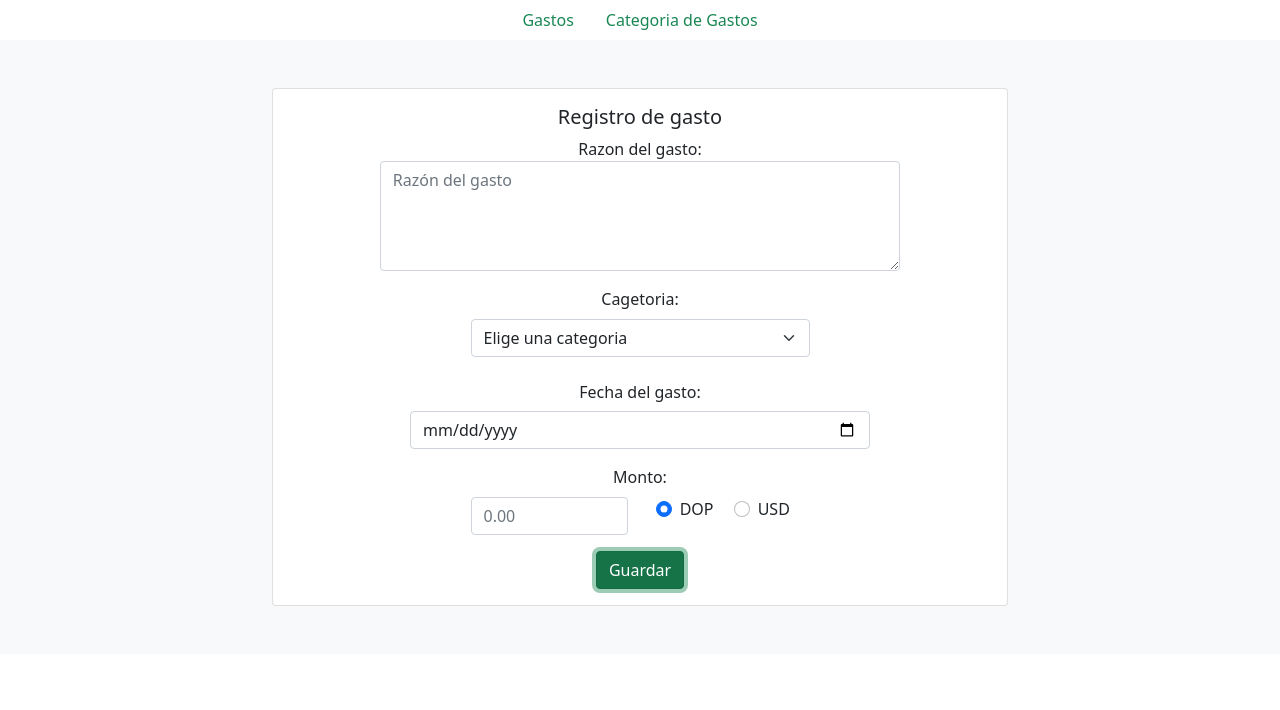
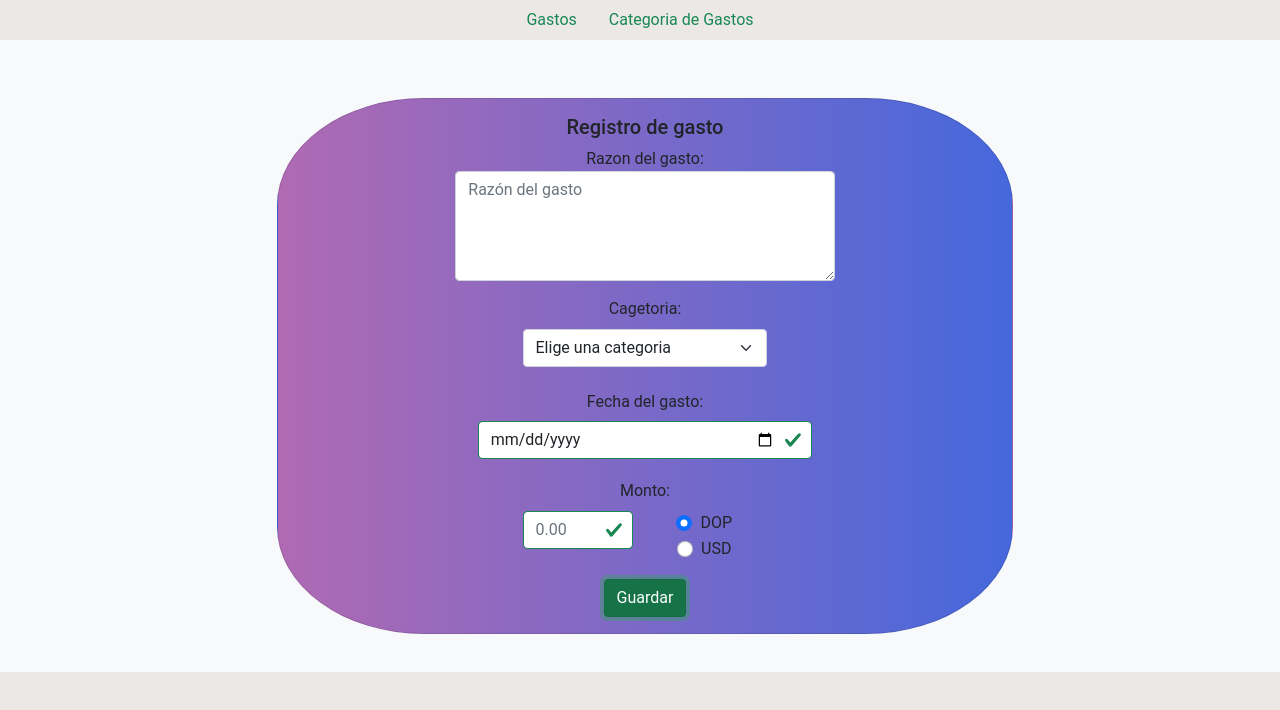
Before and after one commit to eacc/DiplomadoJavascript-Eddy-Cespedes, a plain HTML site: page proyecto/mis-gastos.html in a window 1280 px wide. Both pictures are taken after typing "Sample", "2020-01-15", "5" into the empty fields and a click on the button "Guardar". Drawn offline with nearby package versions, Linux system fonts and the light colour scheme.

Commit message:
Proyecto Final

```diff
--- /dev/null
+++ b/proyecto/assets/css/Finalcss.css
@@ -0,0 +1,38 @@
+@import url("https://cdn.jsdelivr.net/npm/bootstrap-icons@1.5.0/font/bootstrap-icons.css");
+
+body {
+    background: #ece8e5;
+    font-family: "Roboto", sans-serif;
+    margin: 0;
+    padding: 0;
+}
+
+.top-bar {
+    float: left;
+    width: 90%;
+    padding: 5%
+}
+
+.container-fluid {
+    background: -webkit-linear-gradient(to right, #B06AB3, #4568DC);
+    background: linear-gradient(to right, #B06AB3, #4568DC);
+    align-items: center;
+}
+
+.navbar-toggler{
+    background-color: #B06AB3;
+}
+
+.card{
+    background: -webkit-linear-gradient(to right, #B06AB3, #4568DC);
+    background: linear-gradient(to right, #B06AB3, #4568DC);
+    border-radius: 50%;
+    top: 20px;
+    right: -40px;
+    border-radius: 20%;
+    top: 10px;
+    right: -5px;
+    align-items: center;
+    display: flex;
+    justify-content: center;
+}
--- a/proyecto/assets/js/mis-gastos.js
+++ b/proyecto/assets/js/mis-gastos.js
@@ -7,10 +7,21 @@ window.addEventListener('load', event => {
 
         let descripcion = event.target.elements['descripcion'].value;
         let monto = event.target.elements['monto'].value;
+        let fecha = event.target.elements['fecha'].value;
 
-        if (descripcion.length === 0 && monto.length === 0) {
+        console.log(fecha)
+
+        if (descripcion.length === 0) {
             setInvalid(
                 event.target.elements['descripcion'],
+                "Este campo es obligatorio"
+            )
+            return;
+        }
+
+        if (fecha.length === 0) {
+            setInvalid(
+                event.target.elements['fecha'],
                 "Este campo es obligatorio"
             )
             return;
@@ -24,8 +35,11 @@ window.addEventListener('load', event => {
             return;
         }
 
+
+
         removeInvalid(event.target.elements['descripcion'])
         removeInvalid(event.target.elements['monto'])
+        removeInvalid(event.target.elements['fecha'])
 
         let gasto = {
             descripcion: event.target.elements['descripcion'].value,
@@ -48,6 +62,23 @@ window.addEventListener('load', event => {
             setValid(event.target, 'Validacion correcta')
         })
 
-    console.log(renderizarCategorias())
+    document.getElementById("fecha")
+        .addEventListener('change', event => {
+            // Remove el mensaje de error
+            removeInvalid(event.target)
+
+            setValid(event.target, 'Validacion correcta')
+        })
+
+    document.getElementById("monto")
+        .addEventListener('change', event => {
+            // Remove el mensaje de error
+            removeInvalid(event.target)
+
+            setValid(event.target, 'Validacion correcta')
+        })
+
+
+    renderizarCategorias()
 
 })
--- a/proyecto/mis-gastos.html
+++ b/proyecto/mis-gastos.html
@@ -8,6 +8,7 @@
   <title>Mis Gastos</title>
   <link rel="stylesheet" href="assets/css/bootstrap.min.css" />
   <link rel="stylesheet" href="assets/css/style.css" />
+  <link rel="stylesheet" href="assets/css/Finalcss.css">
 </head>
 
 <body>
```
Also changed, not shown: proyecto/categorias.html (+1 -1 lines), proyecto/index.html (+1 -0 lines).
